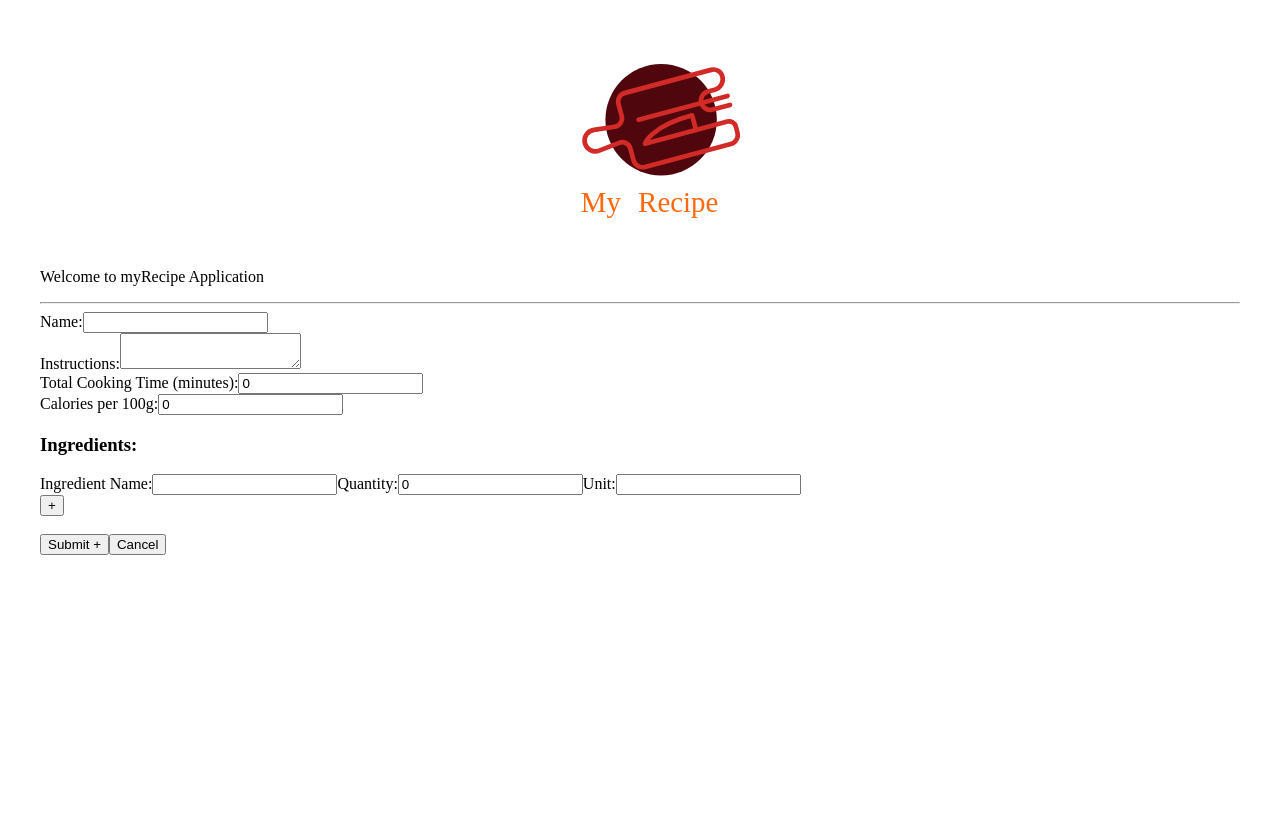
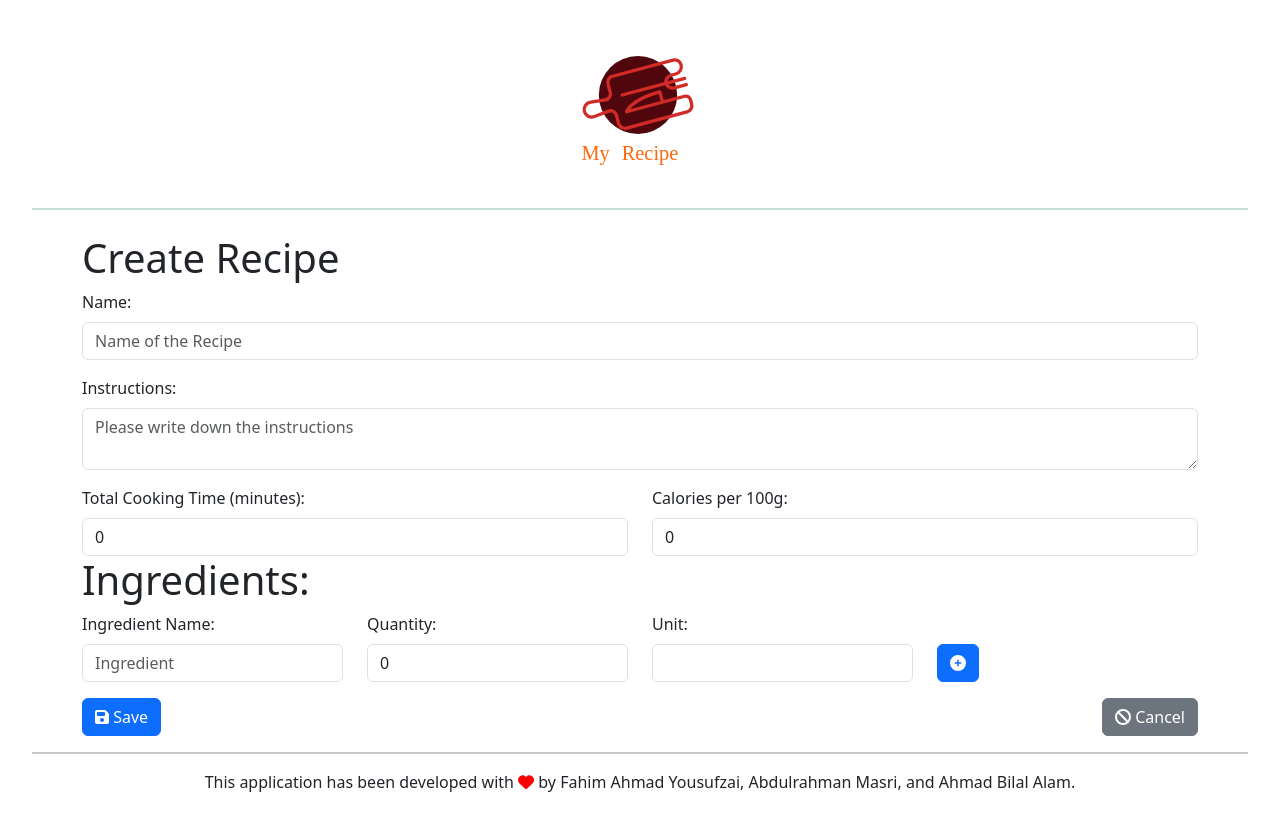
Before and after one commit to Fahim-Ahmad/App-Development---intoCODE, a React (Vite) app in the folder frontend/: page /recipes/new in a window 1280 px wide. Shown: the top 830 px of the page. Before the commit the page ends 800 px from the top, so only its background shows below. Built offline with nearby package versions, Linux system fonts and the light colour scheme; no server answers.

Commit message:
added styling

```diff
--- a/frontend/src/App.jsx
+++ b/frontend/src/App.jsx
@@ -1,6 +1,8 @@
 import { useState } from "react";
 import {BrowserRouter, Routes, Route, Link} from "react-router-dom";
 import "./App.css";
+import { FontAwesomeIcon } from '@fortawesome/react-fontawesome';
+import { faHeart } from '@fortawesome/free-solid-svg-icons';
 import recipeLogo from './assets/logo.svg'
 import { RecipeItemList } from "./components/RecipeItemList";
 import {NewRecipeForm} from "./components/NewRecipeForm";
@@ -13,7 +15,6 @@ function App() {
         <Link to="/">
           <img src={recipeLogo} className="logo" alt="Recipe logo" />
         </Link>
-        <p className="display-15 text-center">Welcome to myRecipe Application</p>
         <hr className="bg-success border-1 border-bottom border-success" />
 
       <Routes>
@@ -22,6 +23,9 @@ function App() {
         <Route path="/recipes/:id" element={<RecipeDetails />} />
       </Routes>
     </BrowserRouter>
+
+    <hr class="bg-success border-1 border-bottom border-dark" />
+    <p className="display-15 text-center">This application has been developed with <FontAwesomeIcon icon={faHeart} style={{ color: 'red' }}  /> by Fahim Ahmad Yousufzai, Abdulrahman Masri, and Ahmad Bilal Alam.</p>
     </>
   );
 }
--- a/frontend/src/components/NewRecipeForm.jsx
+++ b/frontend/src/components/NewRecipeForm.jsx
@@ -2,6 +2,8 @@ import { useState } from "react";
 import { observer } from "mobx-react-lite";
 import { Link } from "react-router-dom";
 import { useRecipeContext } from "./RecipeContext";
+import { FontAwesomeIcon } from '@fortawesome/react-fontawesome';
+import { faCancel, faPlusCircle, faSave } from '@fortawesome/free-solid-svg-icons';
 
 export const NewRecipeForm = observer(() => {
   const {addRecipeItem} = useRecipeContext();
@@ -54,93 +56,126 @@ export const NewRecipeForm = observer(() => {
 
   return (
     <>
+    <div className="container mt-4">
+      <h2 className="display-6">Create Recipe</h2>
+
       <form>
-      <label>
-        Name:
+        <div className="mb-3">
+          <label className="form-label">Name:</label>
           <input
+            placeholder="Name of the Recipe"
             type="text"
+            className="form-control"
             name="name"
             value={recipeData.name}
             onChange={handleChange}
+            required
           />
-      </label>
-      <br />
-      <label>
-        Instructions:
+        </div>
+
+        <div className="mb-3">
+          <label className="form-label">Instructions:</label>
           <textarea
+            placeholder="Please write down the instructions"
             name="instructions"
+            className="form-control"
             value={recipeData.instructions}
             onChange={handleChange}
           />
-      </label>
-      <br />
-      <label>
-        Total Cooking Time (minutes):
+        </div>
+
+        <div className="d-flex justify-content-between row">
+          <div className="col-md-6">
+            <label className="form-label">Total Cooking Time (minutes):</label>
             <input
               type="number"
+              className="form-control"
               name="totalCookingTimeMinutes"
               value={recipeData.totalCookingTimeMinutes}
               onChange={handleChange}
             />
-      </label>
-      <br />
-      <label>
-        Calories per 100g:
+          </div>
+
+          <div className="col-md-6">
+            <label className="form-label">Calories per 100g:</label>
             <input
               type="number"
+              className="form-control"
               name="calories100g"
               value={recipeData.calories100g}
               onChange={handleChange}
             />
-      </label>
-      <br />
-      <h3>Ingredients:</h3>
+          </div>
+        </div>
+
+        <h3 className="display-6">Ingredients:</h3>
         {recipeData.ingredients.map((ingredient, index) => (
-        <div key={index}>
-          <label>
-            Ingredient Name:
+          <div key={index} className="mb-3 row align-items-end">
+            <div className="col">
+              <label className="form-label">Ingredient Name:</label>
               <input
+                required
+                placeholder="Ingredient"
                 type="text"
                 name={`ingredient-name-${index}`}
                 value={ingredient.name}
                 onChange={(e) => handleChange(e, index)}
+                className="form-control"
               />
-          </label>
-          <label>
-            Quantity:
+            </div>
+
+            <div className="col">
+              <label className="form-label">Quantity:</label>
               <input
                 type="number"
                 name={`ingredient-quantity-${index}`}
                 value={ingredient.quantity}
                 onChange={(e) => handleChange(e, index)}
+                className="form-control"
               />
-          </label>
-          <label>
-            Unit:
+            </div>
+
+            <div className="col">
+              <label className="form-label">Unit:</label>
               <input
                 type="text"
                 name={`ingredient-unit-${index}`}
                 value={ingredient.unit}
                 onChange={(e) => handleChange(e, index)}
+                className="form-control"
               />
-          </label>
-          <br></br>
+            </div>
+
             {index === recipeData.ingredients.length - 1 && (
-            <button type="button" onClick={handleAddIngredient}>
-              +
+              <div className="col">
+                <button type="button" onClick={handleAddIngredient} className="btn btn-primary">
+                  <FontAwesomeIcon icon={faPlusCircle} />
                 </button>
+              </div>
             )}
-          <br />
           </div>
         ))}
-      <br />
+
+        <div className="gap-6">
+          <div className="row justify-content-between gap-2">
+            <div className="col-auto">
+              <Link to="/">
+                <button onClick={handleSubmit} type="button" className="btn btn-primary">
+                  <FontAwesomeIcon icon={faSave} /> Save
+                </button>
+              </Link>
+            </div>
+            <div className="col-auto">
+              <Link to="/">
+                <button type="button" className="btn btn-secondary">
+                  <FontAwesomeIcon icon={faCancel} /> Cancel
+                </button>
+              </Link>
+            </div>
+          </div>
+        </div>
       </form>
-    <Link to="/">
-      <button onClick={handleSubmit}>Submit +</button>
-    </Link>
-    <Link to="/">
-      <button>Cancel</button>
-    </Link>
+    </div>
     </>
   );
 })
--- a/frontend/src/components/RecipeDetails.jsx
+++ b/frontend/src/components/RecipeDetails.jsx
@@ -2,6 +2,8 @@ import { useEffect, useState } from "react";
 import { useParams } from "react-router-dom";
 import {Link} from "react-router-dom";
 import { useRecipeContext } from "./RecipeContext";
+import { FontAwesomeIcon } from '@fortawesome/react-fontawesome';
+import { faTrash, faHeart, faHeartCirclePlus, faUserClock, faClock, faHome } from '@fortawesome/free-solid-svg-icons';
 
 export const RecipeDetails = () => {
   const { id } = useParams();
@@ -19,12 +21,11 @@ export const RecipeDetails = () => {
   }, [id]);
 
   return (
-    <div>
+    <div className="container mt-4 shadow p-3 bg-white rounded border border-info recipe-item">
       {recipe ? (
         <>
-          <h2>{recipe.name}</h2>
-
-          <h2>Ingredients</h2>
+          <h2 className="display-4">{recipe.name}</h2>
+          <h3 className="mt-3 display-6">Ingredients</h3>
           {/* {recipe.ingredients.length} */}
           {/* {console.log(recipe.ingredients)} */}
           {recipe.ingredients.map((ing, index) => {
@@ -37,13 +38,16 @@ export const RecipeDetails = () => {
             );
           })}
 
-          <h2>Instructions</h2>
+          <h3 className="mt-3 display-6">Instructions</h3>
           <p>{recipe.instructions}</p>
-          <p>{recipe.totalCookingTimeMinutes} Minutes</p>
-          <p>{recipe.calories100g} Kcal/100g</p>
+          <div className="d-flex justify-content-between">
+            <p className='display-10'><FontAwesomeIcon icon={faClock} style={{ color: 'gray' }}  /> {recipe.totalCookingTimeMinutes} minutes</p>
+            <p className='display-10'>{recipe.calories100g} Kcal/100g</p>
+          </div>
+
           <br></br>
           <Link to="/">
-            <button>Back Home</button>
+            <button className="btn btn-secondary">Back Home</button>
           </Link>
         </>
       ) : (
--- a/frontend/src/components/RecipeItem.jsx
+++ b/frontend/src/components/RecipeItem.jsx
@@ -1,40 +1,79 @@
-import { useState } from "react";
-import { observer } from "mobx-react-lite";
-import {Link} from "react-router-dom";
-
-import { useRecipeContext } from "./RecipeContext";
+import React, { useState } from 'react';
+import { observer } from 'mobx-react-lite';
+import { Link } from 'react-router-dom';
+import { useRecipeContext } from './RecipeContext';
+import { FontAwesomeIcon } from '@fortawesome/react-fontawesome';
+import { faTrash, faHeart, faHeartCirclePlus, faUserClock, faClock } from '@fortawesome/free-solid-svg-icons';
+import { Modal, Button } from 'react-bootstrap';
 
 export const RecipeItem = observer(({ recipeItem }) => {
   const {removeRecipeItem, updateRecipeItem} = useRecipeContext();
+  const [showModal, setShowModal] = useState(false);
 
   const onIsFavoriteChange = (event) => {
-    const newTodoItem = { ...recipeItem, isFavorite: event.target.checked };
-    updateRecipeItem(newTodoItem);
+    const newRecipeItem = { ...recipeItem, isFavorite: event.target.checked };
+    updateRecipeItem(newRecipeItem);
   };
 
   const onDeleteClick = () => {
+    setShowModal(true);
+  };
+
+  const handleDelete = () => {
     removeRecipeItem(recipeItem);
+    setShowModal(false);
+  };
+
+  const handleCloseModal = () => {
+    setShowModal(false);
   };
 
   return (
-    <>
-        <div id = {recipeItem.id}>
-          <h3>{recipeItem.name}</h3>
-          <input
-          type="checkbox"
-          checked={recipeItem.isFavorite}
-          onChange={onIsFavoriteChange}
-          />
-          <p>{recipeItem.instructions}</p>
-          <p>{recipeItem.calories100g} Kcal/100g</p>
-          <p>{recipeItem.totalCookingTimeMinutes} minutes</p>
+    <div className="col-12 mb-4">
+      <div id={recipeItem.id} className="shadow p-3 bg-white rounded border border-info recipe-item equal-height-container">
+        <div className="d-flex justify-content-between row">
+          <div className="col-md-8">
+            <h3 className="display-6">{recipeItem.name}</h3>
+          </div>
+          <div className="col-md-4 d-flex justify-content-end">
+            <div className="favorite-icon" onClick={onIsFavoriteChange}>
+              <FontAwesomeIcon
+                icon={recipeItem.isFavorite ? faHeart : faHeartCirclePlus}
+                color={recipeItem.isFavorite ? 'red' : 'gray'}
+              />
+            </div>
+          </div>
+        </div>
+        <p className='display-12'>{recipeItem.instructions}</p>
+        <div className="d-flex justify-content-between">
+          <p className='display-10'>{recipeItem.calories100g} Kcal/100g</p>
+          <p className='display-10'><FontAwesomeIcon icon={faClock} style={{ color: 'gray' }}  /> {recipeItem.totalCookingTimeMinutes} minutes</p>
+        </div>
 
+        <div className="d-flex justify-content-between">
           <Link to={`/recipes/${recipeItem.id}`}>
-              <button>Show Recipe</button>
+            <button className="btn btn-primary">Show Recipe</button>
           </Link>
-          <button onClick={onDeleteClick}>Delete x</button>
-          <hr></hr>
+          <button onClick={onDeleteClick} className="btn btn-danger">
+            <FontAwesomeIcon icon={faTrash} /> Delete
+          </button>
         </div>
-    </>
+      </div>
+
+      <Modal show={showModal} onHide={handleCloseModal}>
+        <Modal.Header closeButton>
+          <Modal.Title>Delete Confirmation</Modal.Title>
+        </Modal.Header>
+        <Modal.Body>Are you sure you want to delete this recipe?</Modal.Body>
+        <Modal.Footer>
+          <Button variant="secondary" onClick={handleCloseModal}>
+            No
+          </Button>
+          <Button variant="danger" onClick={handleDelete}>
+            Yes
+          </Button>
+        </Modal.Footer>
+      </Modal>
+    </div>
   );
 });
--- a/frontend/src/components/RecipeItemList.jsx
+++ b/frontend/src/components/RecipeItemList.jsx
@@ -3,6 +3,8 @@ import { observer } from "mobx-react-lite";
 import { useRecipeContext } from "./RecipeContext";
 import { RecipeItem } from "./RecipeItem";
 import { Link } from "react-router-dom";
+import { FontAwesomeIcon } from '@fortawesome/react-fontawesome';
+import { faPlusCircle } from '@fortawesome/free-solid-svg-icons';
 
 export const RecipeItemList = observer(() => {
   const recipeCtx = useRecipeContext();
@@ -23,25 +25,50 @@ export const RecipeItemList = observer(() => {
 
   return (
     <>
+    <div className="container mt-4">
+      <div className="d-flex justify-content-between">
+        <div className="col-8">
           <input
             type="text"
             value={searchValue}
             onChange={handleInputChange}
+            className="form-control mb-2"
             placeholder="Search by recipe name..."
           />
+        </div>
         <Link to="/recipes/new">
-        <button>New Recipe +</button>
+          <button className="btn btn-primary mb-2">
+            <FontAwesomeIcon icon={faPlusCircle} /> New Recipe
+          </button>
         </Link>
-      <p>Number of Recipes: {filteredRecipes.length}</p>
+      </div>
+
+      <hr className="bg-success border-1 border-top border-dark" />
+
+      <div className="d-flex justify-content-between row">
+        <div className="col-md-10">
+          <div className="form-check mb-2">
             <input
-        type = "checkbox"
-        checked = {showFavorites}
-        onChange = {handleCheckboxChange}
+              type="checkbox"
+              checked={showFavorites}
+              onChange={handleCheckboxChange}
+              className="form-check-input"
             />
-      <span>Only show favorites</span>
+            <label className="form-check-label">Only show favorites</label>
+          </div>
+        </div>
+        <div className="col-md-2 justify-content-between">
+          <p>Number of Recipes: <b>{filteredRecipes.length}</b></p>
+        </div>
+      </div>
+      <div className="row">
         {filteredRecipes.map((recipe) => (
-          <RecipeItem key={recipe.id} recipeItem={recipe} />
+          <div key={recipe.id} className="col-4 mb-4">
+            <RecipeItem recipeItem={recipe} />
+          </div>
         ))}
+      </div>
+    </div>
     </>
   );
 });
--- a/frontend/src/main.jsx
+++ b/frontend/src/main.jsx
@@ -4,6 +4,7 @@ import App from './App.jsx'
 // import './index.css'
 import { ApiProvider } from "./components/ApiContext.jsx";
 import { RecipeProvider } from "./components/RecipeContext";
+import 'bootstrap/dist/css/bootstrap.min.css';
 
 ReactDOM.createRoot(document.getElementById('root')).render(
   <React.StrictMode>
```
Lines whose indentation alone changed are shown as unchanged.
